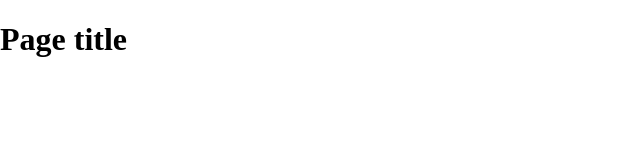
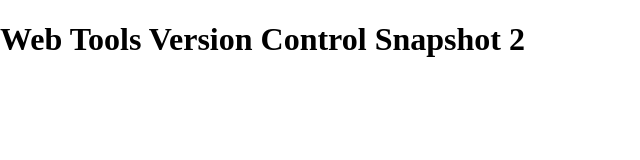
Before and after one commit to coenencourtney/WebToolsCloudRepo, a plain HTML site: page index.html in a window 1280 px wide. Shown: the whole page, without its empty margins (0-640 px from the left). Drawn offline with nearby package versions, Linux system fonts and the light colour scheme.

Commit message:
This is my second commit. changed index.
In my index file I changed the H1 tag. This is my second commit.

```diff
--- a/index.html
+++ b/index.html
@@ -14,7 +14,7 @@
     </head>
     <body>
     <header>
-	<h1>Page title</h1>
+	<h1>Web Tools Version Control Snapshot 2</h1>
     </header>
     <nav id="pageNav">
     </nav>
```
